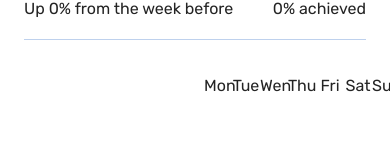
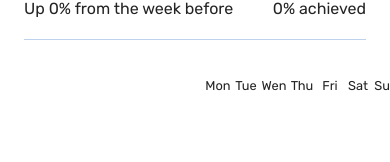
Before and after one commit to blacknii/habit-tracker, a React (Vite) app in the folder habit tracker/: page / in a window 390 px wide. Shown: the part 553-715 px from the top of the page. Built offline with nearby package versions, Linux system fonts and the light colour scheme.

Commit message:
Improve responsiveness

```diff
--- a/habit tracker/src/components/dashboard/dashboardLeft/DasboardLeftWeek.module.css
+++ b/habit tracker/src/components/dashboard/dashboardLeft/DasboardLeftWeek.module.css
@@ -158,3 +158,10 @@
     font-size: 1.2rem;
   }
 }
+
+@media (max-width: 600px) {
+  .day {
+    font-size: 0.8rem;
+    font-weight: 500;
+  }
+}
--- a/habit tracker/src/components/newHabit/NewHabit.module.css
+++ b/habit tracker/src/components/newHabit/NewHabit.module.css
@@ -290,4 +290,15 @@ h2 {
   .container {
     width: 100%;
   }
+
+  .display-label-checkbox {
+    display: flex;
+    font-size: 0.8rem;
+  }
+
+  .label-checkbox,
+  .label-checkbox-error,
+  .label-checkbox-checked {
+    font-size: 0.8rem;
+  }
 }
```
